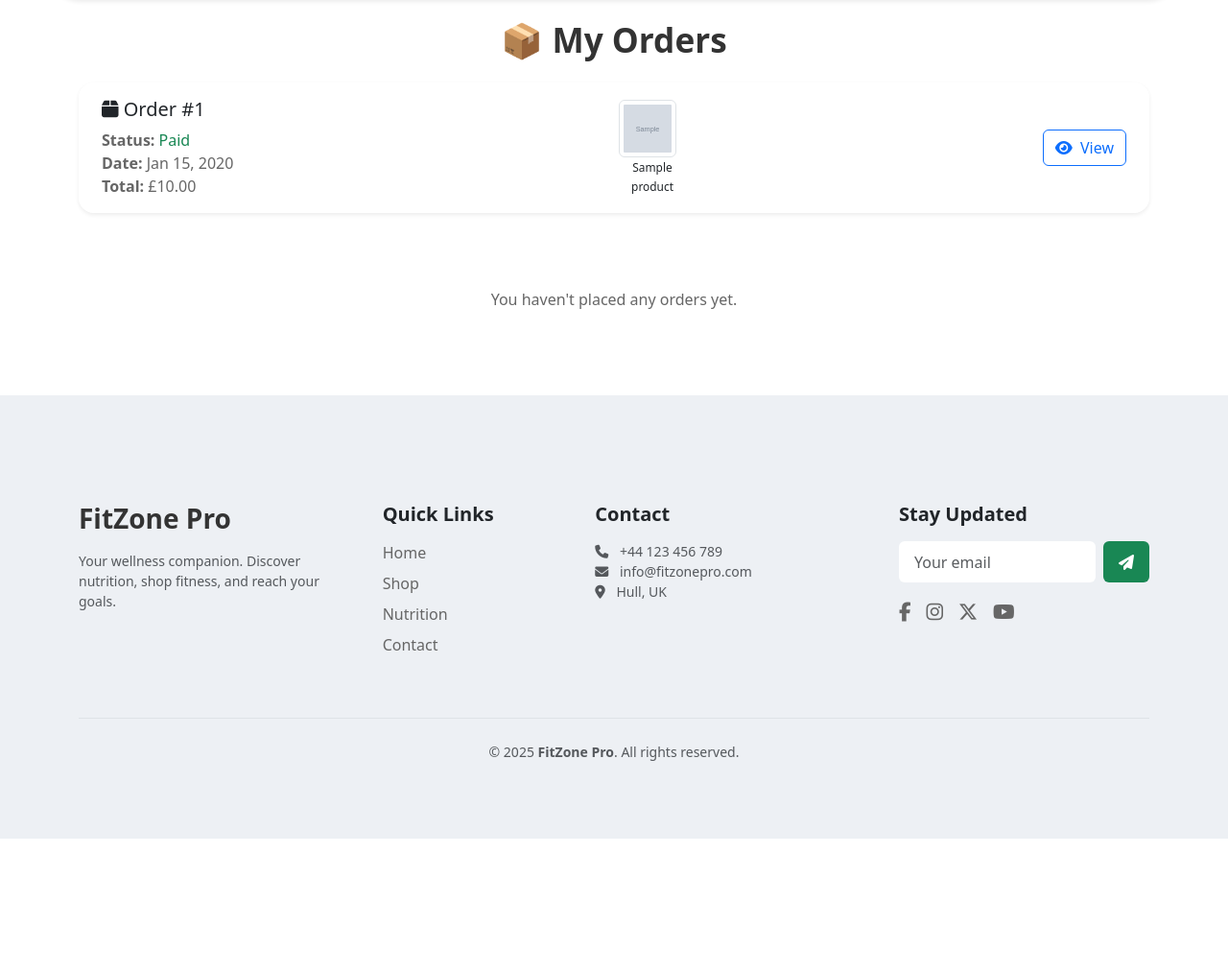
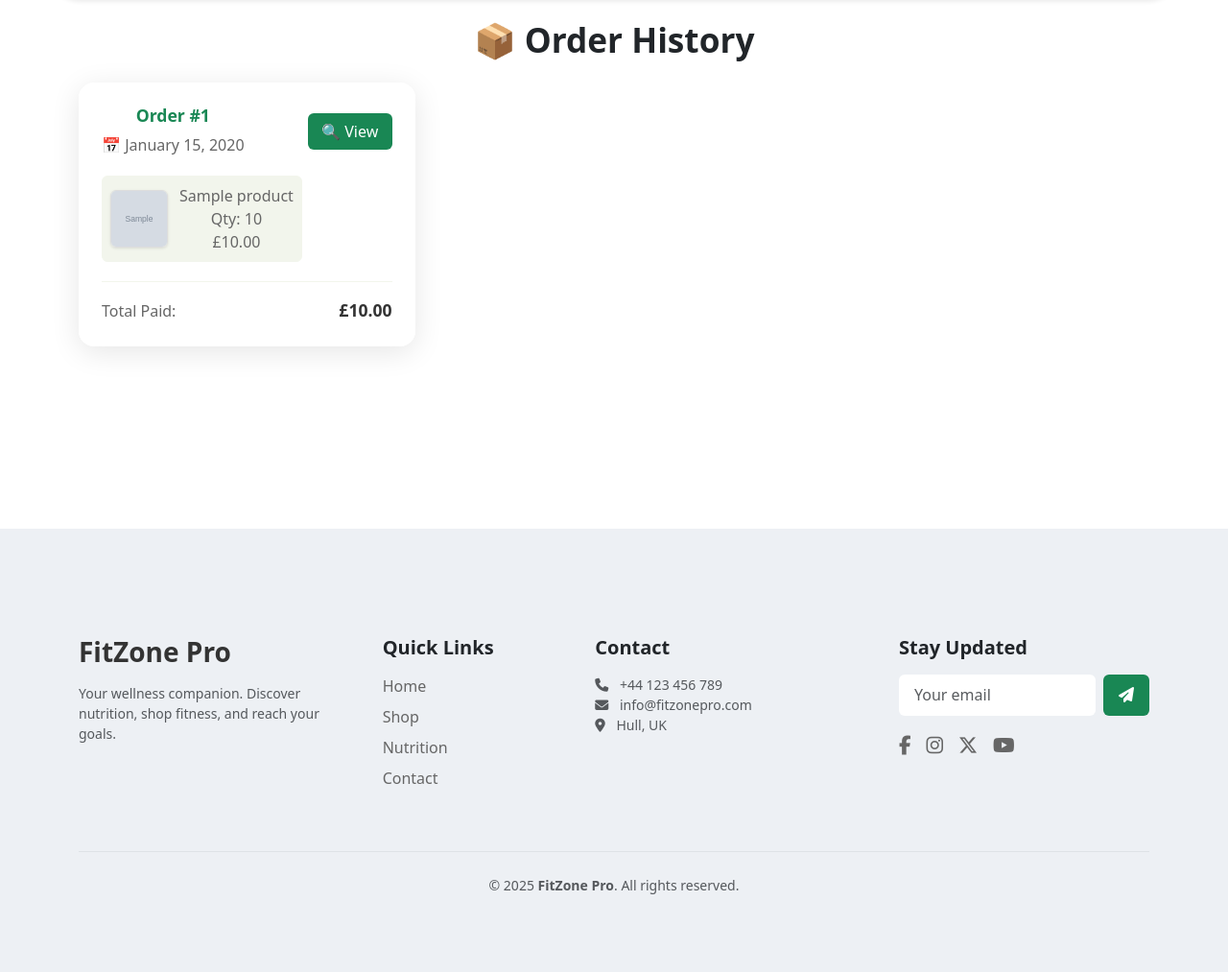
Before and after one commit to Danut89/Milestone-Project-4, a Django app: page /orders/my-orders/ in a window 1280 px wide. Shown: the part 156-1169 px from the top of the page at 96% size. Before the commit the page ends 1030 px from the top, so only its background shows below. Run offline with Django 5.2, Linux system fonts and the light colour scheme; a user stored in the database is signed in; tables that the repository leaves empty hold one stand-in row (values such as "Sample post"); grey boxes marked "Sample" are stand-in pictures; some libraries are stand-ins or nearby versions.

Commit message:
feat: improve checkout success page and redesign order history layout

```diff
--- a/cart/static/cart/cart.css
+++ b/cart/static/cart/cart.css
@@ -168,7 +168,7 @@
 
 /* --- Success Confirmation Card --- */
 .confirmation-box {
-  background: rgba(255, 255, 255, 0.95);
+  background: var(--color-bg);
   border: 1px solid var(--border-muted);
   border-radius: var(--radius-lg);
   padding: 3rem 2rem;
@@ -177,7 +177,7 @@
 
 /* --- Success Summary --- */
 .order-summary-box {
-  background: var(--bg-muted);
+  background: var(--color-bg);
   border-left: 4px solid var(--accent-color);
   font-size: 1.05rem;
   color: var(--text-primary);
--- a/orders/static/orders/orders.css
+++ b/orders/static/orders/orders.css
@@ -1,124 +1,139 @@
-.highlight-row {
-  background-color: #f1f8e9;
-  font-weight: bold;
+/* ==========================
+   🧾 Order History Styling
+========================== */
 
+.order-history-grid {
+  display: grid;
+  grid-template-columns: 1fr;
+  gap: 2rem;
 }
 
-.order-summary-card {
-  border: 1px solid var(--bs-border-color);
-  background-color: var(--bs-light);
+/* 🧾 Order Card */
+.order-card {
+  background-color: var(--color-neutral);
+  border-radius: var(--radius-md);
+  box-shadow: var(--shadow-md);
+  padding: 1.5rem;
+  display: flex;
+  flex-direction: column;
+  gap: 1.25rem;
 }
 
-/* =============================
-   🧾 Mini Order Cards (History)
-============================= */
-/* Improved Card Style */
-.mini-order-card {
-  background-color: var(--bg-light);
-  border-left: 5px solid var(--accent-green);
-  border-radius: 1rem;
-  padding: 1.5rem 2rem;
-  box-shadow: 0 3px 12px rgba(0, 0, 0, 0.03);
+
+.order-card:hover {
+  box-shadow: var(--shadow-md);
+}
+
+/* 🖼️ Order Item Image */
+.item-img {
+  width: 60px;
+  height: 60px;
+  object-fit: cover;
+  border-radius: var(--radius-sm);
+  border: 1px solid #ddd;
+  box-shadow: var(--shadow-sm);
+}
+
+/* 🧾 Header */
+.order-header {
   display: flex;
   justify-content: space-between;
   align-items: center;
-  transition: box-shadow 0.2s ease;
-  min-height: 120px;
-  margin-bottom: 1.5rem;
-  gap: 1.5rem;
 }
 
-.mini-order-card:hover {
-  box-shadow: 0 6px 18px rgba(0, 0, 0, 0.06);
+.order-id {
+  font-size: 1.1rem;
+  font-weight: 600;
+  color: var(--primary-color);
 }
 
-/* Left Column: Order Info */
-.order-info {
-  text-align: left;
+.order-date {
+  font-size: 0.9rem;
+  color: var(--text-muted);
 }
 
-.order-info h6 {
+.view-btn {
+  background-color: var(--primary-color);
+  color: white;
+  padding: 0.45rem 0.9rem;
+  border-radius: var(--radius-sm);
+  text-decoration: none;
+  font-weight: 500;
+  transition: all 0.2s ease;
+}
+
+.view-btn:hover {
+  background-color: #146c43;
+}
+
+/* 🛍️ Items */
+.order-body {
+  display: flex;
+  flex-wrap: wrap;
+  gap: 1rem;
+}
+
+.order-item {
+  display: flex;
+  gap: 0.75rem;
+  align-items: center;
+  max-width: 300px;
+  border: 1px solid var(--bg-muted);
+  border-radius: var(--radius-sm);
+  padding: 0.5rem;
+  background-color: var(--bg-muted);
+}
+
+.item-info {
+  display: flex;
+  flex-direction: column;
+  font-size: 0.9rem;
+}
+
+.item-name {
+  font-weight: 500;
+  margin: 0;
+}
+
+.item-qty,
+.item-price {
+  margin: 0;
+  color: var(--text-muted);
+}
+
+/* 🧾 Footer */
+.order-footer {
+  display: flex;
+  justify-content: space-between;
+  align-items: center;
+  border-top: 1px solid var(--bg-muted);
+  padding-top: 1rem;
+}
+
+.order-total-amount {
   font-size: 1.1rem;
   font-weight: 600;
-  margin-bottom: 0.75rem;
-  display: flex;
-  align-items: center;
-  gap: 0.5rem;
+  color: var(--text-dark);
 }
 
-.order-info ul {
-  list-style: none;
-  padding: 0;
-  margin: 0;
-  font-size: 0.95rem;
-  line-height: 1.6;
-}
-
-/* View Button */
-.btn-order-view {
-  border-radius: 999px;
-  font-weight: 500;
-  padding: 0.4rem 1.2rem;
-  font-size: 0.9rem;
-  background: var(--accent-green);
-  color: white;
-  border: none;
+.order-total-label {
+  color: var(--text-muted);
 }
 
 
-.btn-order-view:hover {
-  opacity: 0.9;
+/* Responsive Layout */
+@media (min-width: 768px) {
+  .order-history-grid {
+    grid-template-columns: repeat(2, 1fr);
+  }
 }
 
-/* =============================
-   📦 Order History Cards
-============================= */
-.order-card {
-  background-color: var(--bg-light);
-  border-left: 5px solid var(--accent-green);
-  transition: all 0.2s ease;
-  gap: 1rem;
-  flex-wrap: wrap;
+@media (min-width: 1200px) {
+  .order-history-grid {
+    grid-template-columns: repeat(3, 1fr);
+  }
 }
 
-.order-card:hover {
-  background-color: var(--bg-muted);
-  transform: scale(1.01);
-}
-
-.order-info {
-  min-width: 180px;
-}
-
-.order-items {
-  flex: 1;
-  gap: 1rem;
-}
-
-.item-box {
-  max-width: 70px;
-  text-align: center;
-  font-size: 0.85rem;
-}
-
-.order-action {
-  min-width: 100px;
-}
-
-
-
-
-/* Responsive adjustments */
-@media (max-width: 576px) {
-  .mini-order-card {
-    flex-direction: column;
-    align-items: flex-start;
-  }
-  .mini-order-card .text-end {
-    margin-top: 1rem;
-    width: 100%;
-  }
-}
 
 
 
--- a/orders/templates/orders/order_history.html
+++ b/orders/templates/orders/order_history.html
@@ -3,69 +3,60 @@
 
 {% block content %}
 <section class="container py-5 shop-header">
-  <h1 class="mb-4">📦 My Orders</h1>
+  <h1 class="mb-4 fw-bold text-dark">📦 Order History</h1>
 
   {% if orders %}
-    <div class="order-list d-flex flex-column gap-4">
+    <div class="order-history-grid">
       {% for order in orders %}
-        <div class="order-card d-flex justify-content-between align-items-center px-4 py-3 shadow-sm rounded-4">
-          <!-- Left: Order info -->
-          <div class="order-info">
-            <h5><i class="fas fa-box"></i> Order #{{ order.id }}</h5>
-            <p class="mb-0"><strong>Status:</strong> <span class="text-success">Paid</span></p>
-            <p class="mb-0"><strong>Date:</strong> {{ order.created_at|date:"M d, Y" }}</p>
-            <p class="mb-0"><strong>Total:</strong> £{{ order.total_price }}</p>
+        <div class="order-card">
+          <div class="order-header">
+            <div>
+              <h5 class="order-id">Order #{{ order.id }}</h5>
+              <p class="order-date">📅 {{ order.created_at|date:"F j, Y" }}</p>
+            </div>
+            <a href="{% url 'order_detail' order.id %}" class="view-btn">🔍 View</a>
           </div>
 
-          <!-- Middle: Items -->
-          <div class="order-items d-flex flex-wrap gap-3 justify-content-center">
+          <div class="order-body">
             {% for item in order.items.all %}
-              <div class="item-box text-center">
-                <img src="{{ item.product.image.url }}" alt="{{ item.product.name }}" class="img-thumbnail" style="width: 60px; height: 60px; object-fit: cover;">
-                <small>{{ item.product.name }}</small>
+              <div class="order-item">
+                {% if item.product.image %}
+                  <img src="{{ item.product.image.url }}" alt="{{ item.product.name }}" class="item-img">
+                {% else %}
+                  <div class="placeholder-img">No Image</div>
+                {% endif %}
+                <div class="item-info">
+                  <p class="item-name">{{ item.product.name }}</p>
+                  <p class="item-qty">Qty: {{ item.quantity }}</p>
+                  <p class="item-price">£{{ item.price|floatformat:2 }}</p>
+                </div>
               </div>
             {% endfor %}
           </div>
 
-          <!-- Right: Button -->
-          <div class="order-action text-end">
-            <a href="{% url 'order_detail' order.id %}" class="btn btn-outline-primary">
-              <i class="fas fa-eye me-1"></i> View
-            </a>
+          <div class="order-footer">
+            <span class="order-total-label">Total Paid:</span>
+            <span class="order-total-amount">£{{ order.total_price|floatformat:2 }}</span>
           </div>
         </div>
       {% endfor %}
     </div>
-  {% else %}
-    <p class="text-center">You haven't placed any orders yet.</p>
-  {% endif %}
-</div>
-
-
-
-    </div>
 
     <!-- Pagination -->
-    <nav aria-label="Order pagination" class="mt-4">
+    <nav class="pagination-wrapper mt-5">
       <ul class="pagination justify-content-center">
         {% if orders.has_previous %}
           <li class="page-item">
             <a class="page-link" href="?page={{ orders.previous_page_number }}">« Prev</a>
           </li>
         {% endif %}
-
         {% for num in orders.paginator.page_range %}
           {% if orders.number == num %}
-            <li class="page-item active">
-              <span class="page-link">{{ num }}</span>
-            </li>
+            <li class="page-item active"><span class="page-link">{{ num }}</span></li>
           {% elif num > orders.number|add:"-3" and num < orders.number|add:"3" %}
-            <li class="page-item">
-              <a class="page-link" href="?page={{ num }}">{{ num }}</a>
-            </li>
+            <li class="page-item"><a class="page-link" href="?page={{ num }}">{{ num }}</a></li>
           {% endif %}
         {% endfor %}
-
         {% if orders.has_next %}
           <li class="page-item">
             <a class="page-link" href="?page={{ orders.next_page_number }}">Next »</a>
@@ -73,9 +64,10 @@
         {% endif %}
       </ul>
     </nav>
-
-
-    <p>You haven't placed any orders yet.</p>
-
+  {% else %}
+    <div class="text-center mt-5">
+      <p class="text-muted">You haven't placed any orders yet.</p>
+    </div>
+  {% endif %}
 </section>
 {% endblock %}
--- a/static/css/variables.css
+++ b/static/css/variables.css
@@ -42,7 +42,4 @@
   --radius-sm: 6px;
   --radius-md: 12px;
   --radius-lg: 1.5rem;
-
-
-
 }
```
Also changed, not shown: cart/templates/cart/checkout.html (+26 -6 lines).
